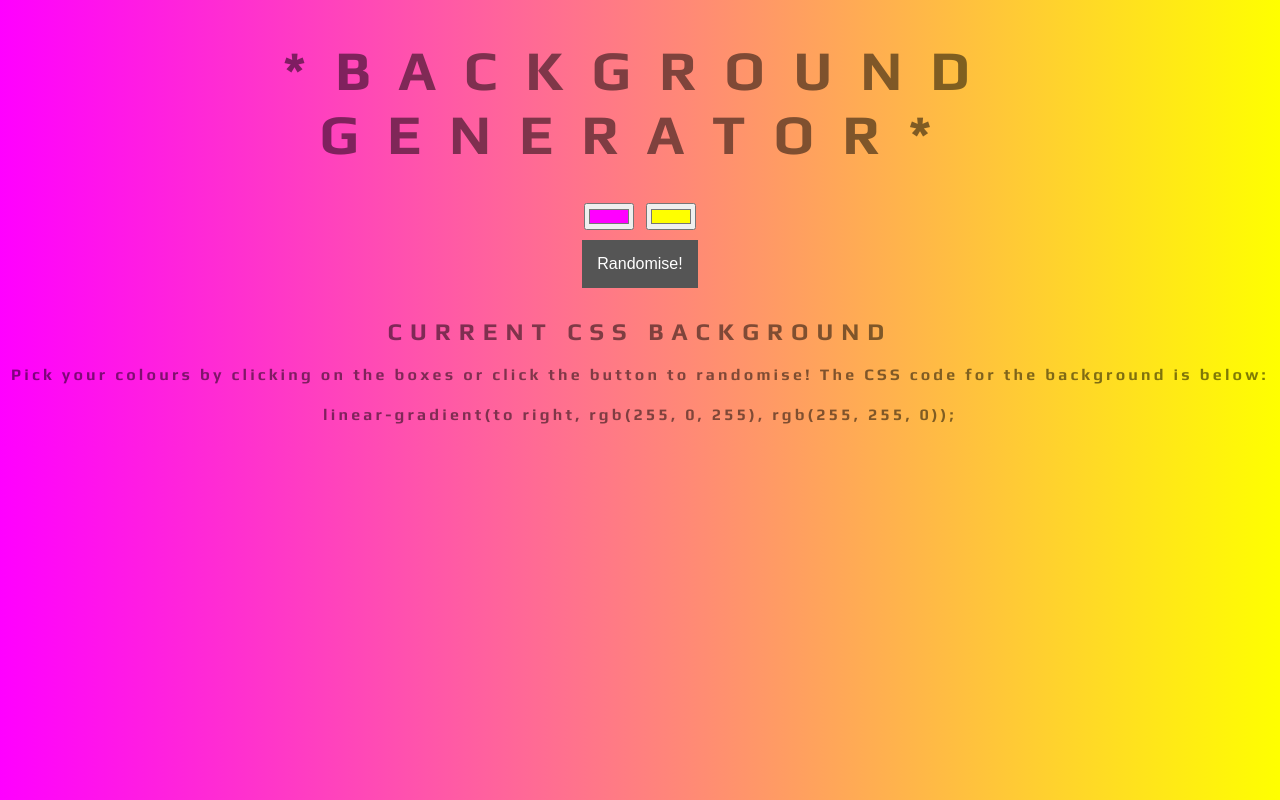
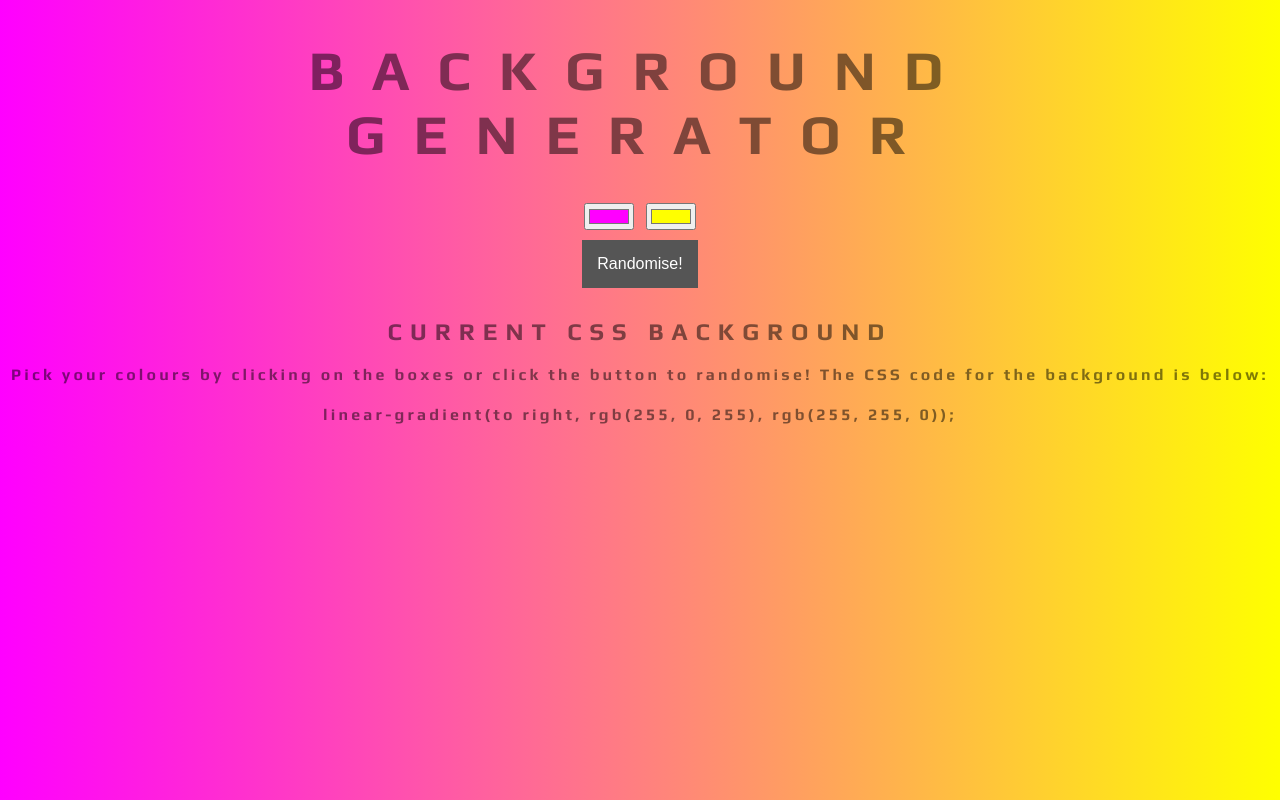
Before and after one commit to janusonyte/Bgr.generator., a plain HTML site: page index.html in a window 1280 px wide. Drawn offline with Linux system fonts and the light colour scheme.

Commit message:
edited title

```diff
--- a/index.html
+++ b/index.html
@@ -1,5 +1,6 @@
 <!DOCTYPE html>
 <html>
+
 <head>
 	<title>Gradient Background</title>
 	<link rel="stylesheet" type="text/css" href="style.css">
@@ -7,14 +8,17 @@
 
 
 </head>
+
 <body id="gradient">
-	<h1>*Background Generator*</h1>
+	<h1>Background Generator</h1>
 	<input class="color1" type="color" name="color1" value="#FF00FF">
 	<input class="color2" type="color" name="color2" value="#FFFF00"><br>
 	<button id="randomButton">Randomise!</button>
 	<h2>Current CSS Background</h2>
-	<h3>Pick your colours by clicking on the boxes or click the button to randomise! The CSS code for the background is below:</h3>
+	<h3>Pick your colours by clicking on the boxes or click the button to randomise! The CSS code for the background is
+		below:</h3>
 	<h4></h4>
 	<script type="text/javascript" src="script.js"></script>
 </body>
+
 </html>
```
